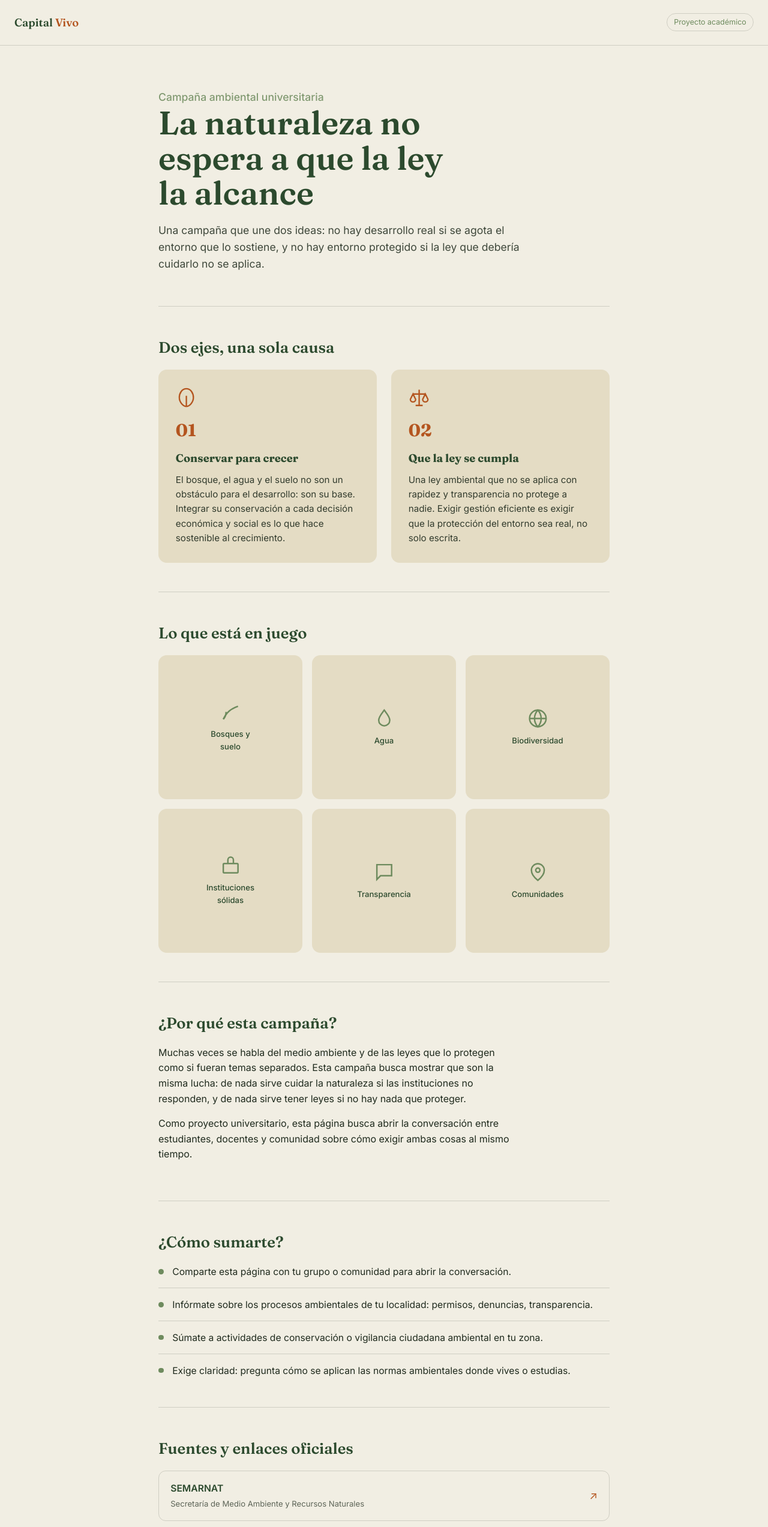
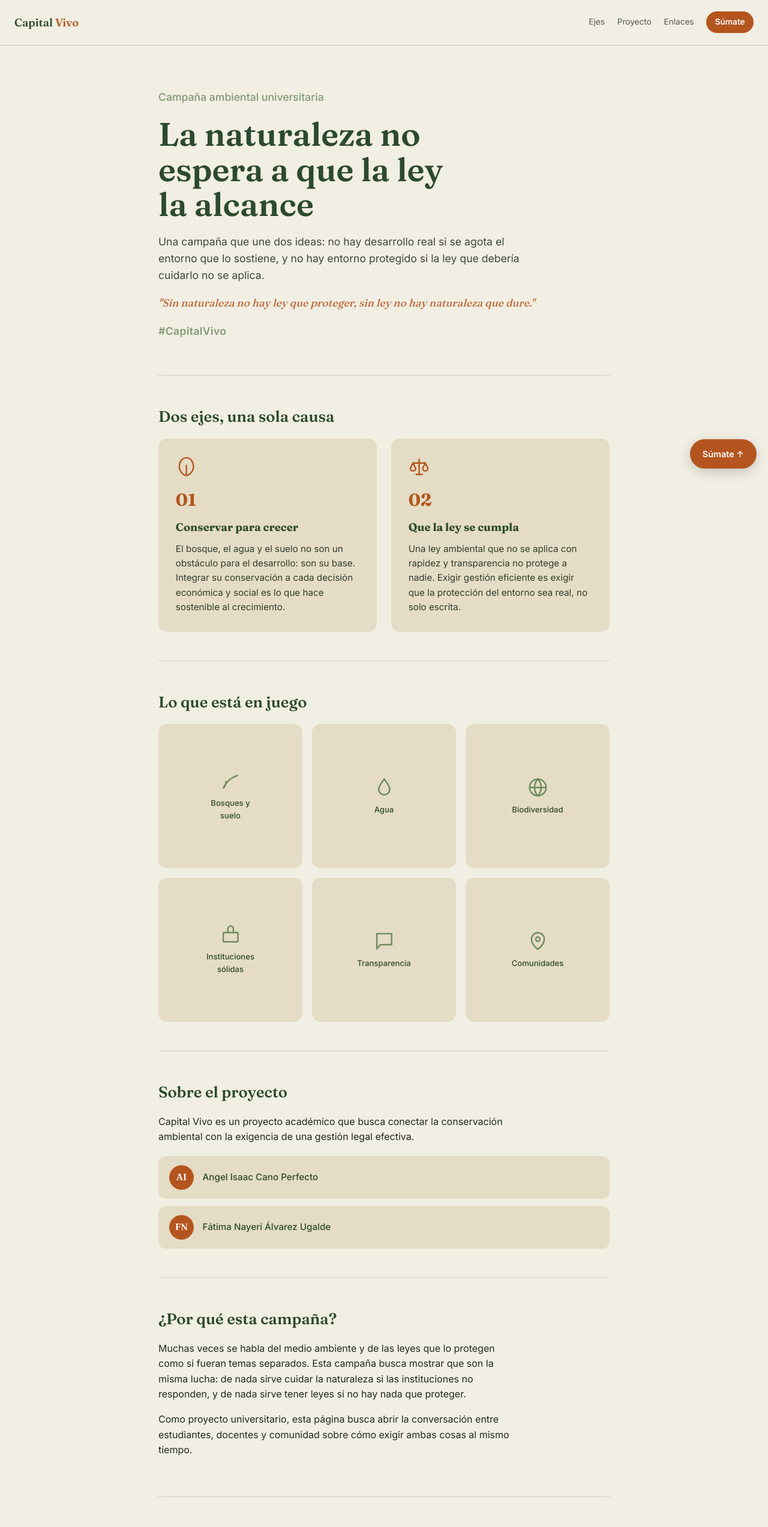
Before and after one commit to Isaac101024/Campa-a, a plain HTML site: page index.html in a window 1280 px wide. Shown: the top 2545 px of the page at 60% size. Drawn offline with Linux system fonts and the light colour scheme.

Commit message:
Revise index.html with new styles and navigation
Updated styles, added navigation links, and improved layout.

```diff
--- a/index.html
+++ b/index.html
@@ -34,20 +34,37 @@
 
   nav{
     display:flex; justify-content:space-between; align-items:center;
-    padding:1.4rem 1.5rem; border-bottom:1px solid var(--line);
+    padding:1.2rem 1.5rem; border-bottom:1px solid var(--line);
+    position:sticky; top:env(safe-area-inset-top,0px); background:var(--bg); z-index:10;
   }
   .brand{font-family:'Fraunces',serif; font-weight:600; font-size:1.15rem; color:var(--forest);}
   .brand span{color:var(--clay);}
+  .nav-links{display:flex; gap:1.3rem; align-items:center;}
+  .nav-links a{
+    font-size:0.85rem; color:var(--ink); opacity:0.75; text-decoration:none;
+  }
+  .nav-links a:hover{opacity:1; color:var(--forest);}
+  .nav-links a.cta-link{
+    background:var(--clay); color:#fff; opacity:1; padding:0.45rem 0.9rem;
+    border-radius:999px; font-weight:600;
+  }
+  @media (max-width:600px){.nav-links a:not(.cta-link){display:none;}}
   .proyecto-tag{font-size:0.78rem; color:var(--moss); border:1px solid var(--line); padding:0.25rem 0.7rem; border-radius:999px;}
 
-  header.hero{padding:4.5rem 0 3.5rem;}
+  header.hero{padding:4.5rem 0 2.5rem; animation:subir 0.7s ease both;}
+  @keyframes subir{from{opacity:0; transform:translateY(14px);} to{opacity:1; transform:translateY(0);}}
   .eyebrow{font-size:0.85rem; color:var(--moss); margin:0 0 0.7rem; font-weight:500;}
   h1{
     font-family:'Fraunces',serif; font-size:clamp(2.2rem,6vw,3.4rem);
     font-weight:600; line-height:1.08; margin:0 0 1.1rem; color:var(--forest);
     max-width:14ch;
   }
-  .hero p{font-size:1.1rem; max-width:56ch; opacity:0.85; margin:0;}
+  .hero p{font-size:1.1rem; max-width:56ch; opacity:0.85; margin:0 0 1.2rem;}
+  .slogan{
+    font-family:'Fraunces',serif; font-style:italic; font-size:1.05rem;
+    color:var(--clay); max-width:44ch; margin:0 0 0.8rem; line-height:1.5;
+  }
+  .hashtag{font-size:0.85rem; color:var(--moss); font-weight:600; letter-spacing:0.02em;}
 
   section{padding:3rem 0; border-top:1px solid var(--line);}
   h2{font-family:'Fraunces',serif; font-size:1.6rem; font-weight:600; color:var(--forest); margin:0 0 1rem; max-width:26ch;}
@@ -66,8 +83,11 @@
     aspect-ratio:1; border-radius:14px; background:var(--sand);
     display:flex; align-items:center; justify-content:center; flex-direction:column; gap:0.5rem;
     color:var(--forest); text-align:center; padding:1rem;
+    transition:transform 0.2s ease, background 0.2s ease;
   }
-  .cuadro svg{width:2.3rem; height:2.3rem; color:var(--moss);}
+  .cuadro:hover{transform:translateY(-4px); background:var(--moss); color:var(--bg);}
+  .cuadro:hover svg{color:var(--bg);}
+  .cuadro svg{width:2.3rem; height:2.3rem; color:var(--moss); transition:color 0.2s ease;}
   .cuadro span{font-size:0.82rem; font-weight:500; max-width:12ch;}
 
   .recursos{list-style:none; margin:0; padding:0; display:flex; flex-direction:column; gap:0.7rem;}
@@ -114,12 +134,38 @@
   .cta .confirm{font-size:0.85rem; margin-top:0.8rem; opacity:0.85; display:none;}
 
   footer{padding:2rem 0 3rem; font-size:0.85rem; opacity:0.6;}
+
+  .equipo{display:flex; flex-direction:column; gap:0.8rem; margin-top:0.5rem;}
+  .integrante{
+    display:flex; align-items:center; gap:0.9rem;
+    padding:0.9rem 1.1rem; background:var(--sand); border-radius:12px;
+  }
+  .avatar{
+    flex:none; width:2.6rem; height:2.6rem; border-radius:50%;
+    background:var(--clay); color:#fff; display:flex; align-items:center; justify-content:center;
+    font-family:'Fraunces',serif; font-weight:600; font-size:0.95rem;
+  }
+  .integrante span{font-size:0.95rem; font-weight:500; color:var(--forest);}
+
+  .flotante{
+    position:fixed; bottom:1.2rem; right:1.2rem;
+    bottom:calc(1.2rem + env(safe-area-inset-bottom,0px));
+    background:var(--clay); color:#fff; text-decoration:none;
+    padding:0.8rem 1.3rem; border-radius:999px; font-weight:600; font-size:0.9rem;
+    box-shadow:0 6px 20px rgba(0,0,0,0.18); z-index:20;
+  }
+  .flotante:hover{opacity:0.92;}
 </style>
 </head>
 <body>
   <nav>
     <div class="brand">Capital <span>Vivo</span></div>
-    <div class="proyecto-tag">Proyecto académico</div>
+    <div class="nav-links">
+      <a href="#ejes">Ejes</a>
+      <a href="#proyecto">Proyecto</a>
+      <a href="#enlaces">Enlaces</a>
+      <a href="#sumate" class="cta-link">Súmate</a>
+    </div>
   </nav>
 
   <div class="wrap">
@@ -127,9 +173,11 @@
       <p class="eyebrow">Campaña ambiental universitaria</p>
       <h1>La naturaleza no espera a que la ley la alcance</h1>
       <p>Una campaña que une dos ideas: no hay desarrollo real si se agota el entorno que lo sostiene, y no hay entorno protegido si la ley que debería cuidarlo no se aplica.</p>
+      <p class="slogan">"Sin naturaleza no hay ley que proteger, sin ley no hay naturaleza que dure."</p>
+      <p class="hashtag">#CapitalVivo</p>
     </header>
 
-    <section>
+    <section id="ejes">
       <h2>Dos ejes, una sola causa</h2>
       <div class="pilares">
         <div class="pilar">
@@ -177,6 +225,21 @@
       </div>
     </section>
 
+    <section id="proyecto">
+      <h2>Sobre el proyecto</h2>
+      <p style="max-width:60ch; margin:0 0 1.2rem;">Capital Vivo es un proyecto académico que busca conectar la conservación ambiental con la exigencia de una gestión legal efectiva.</p>
+      <div class="equipo">
+        <div class="integrante">
+          <div class="avatar">AI</div>
+          <span>Angel Isaac Cano Perfecto</span>
+        </div>
+        <div class="integrante">
+          <div class="avatar">FN</div>
+          <span>Fátima Nayeri Álvarez Ugalde</span>
+        </div>
+      </div>
+    </section>
+
     <section class="por-que">
       <h2>¿Por qué esta campaña?</h2>
       <p>Muchas veces se habla del medio ambiente y de las leyes que lo protegen como si fueran temas separados. Esta campaña busca mostrar que son la misma lucha: de nada sirve cuidar la naturaleza si las instituciones no responden, y de nada sirve tener leyes si no hay nada que proteger.</p>
@@ -193,7 +256,7 @@
       </ul>
     </section>
 
-    <section>
+    <section id="enlaces">
       <h2>Fuentes y enlaces oficiales</h2>
       <div class="recursos">
         <a class="recurso" href="https://www.gob.mx/semarnat" target="_blank" rel="noopener">
@@ -215,7 +278,7 @@
       </div>
     </section>
 
-    <div class="cta">
+    <div class="cta" id="sumate">
       <h2>Súmate a Capital Vivo</h2>
       <p>Deja tu nombre para sumarte simbólicamente a la campaña dentro de este proyecto.</p>
       <form onsubmit="event.preventDefault(); document.getElementById('confirm').style.display='block'; this.reset();">
@@ -225,7 +288,9 @@
       <p class="confirm" id="confirm">¡Gracias por sumarte a Capital Vivo!</p>
     </div>
 
-    <footer>Capital Vivo — proyecto académico sobre conservación y aplicación de la ley ambiental.</footer>
+    <footer>Capital Vivo — proyecto académico sobre conservación y aplicación de la ley ambiental. #CapitalVivo</footer>
   </div>
+
+  <a href="#sumate" class="flotante">Súmate ↑</a>
 </body>
 </html>
```
